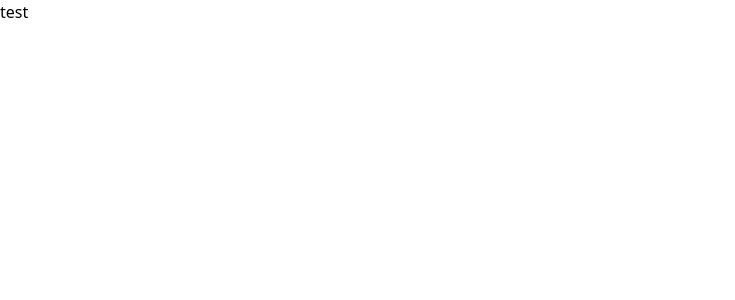
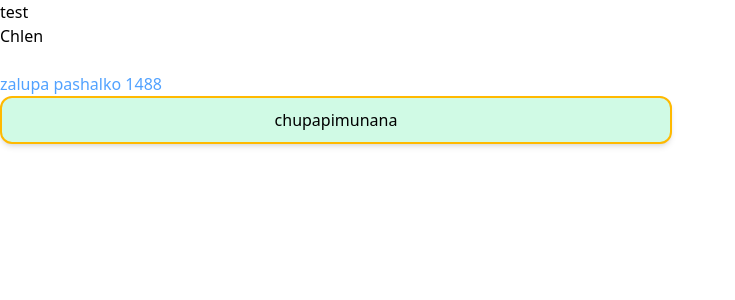
Before and after one commit to ICE-Team-MOB/Candidate-Insight, a React app in the folder frontend/: page / in a window 1280 px wide. Shown: the top 300 px of the page, without its empty margins (0-735 px from the left). Built offline with nearby package versions, Linux system fonts and the light colour scheme; the HTML template or start-up script is replaced by a standard one.

Commit message:
first component

```diff
--- /dev/null
+++ b/frontend/src/components/misha.tsx
@@ -0,0 +1,26 @@
+
+interface MishaProps{
+    text: string;
+}
+
+const Misha: React.FC<MishaProps>=({
+    text,
+}) =>{
+    const xyy =() =>{
+        console.log('chlen')
+    }
+    return(
+        <>
+            <div className = "text-blue-400">
+                {text}
+            </div>
+            <div >
+                <button className="border-2 border-amber-400 w-2xl text-center p-2.5 rounded-xl bg-emerald-100 transition shadow-md hover: shadow-4xl cursor-pointer "  onClick={xyy}>
+                chupapimunana
+                </button>
+            </div>
+        </>
+    );
+};
+
+export default Misha;
--- a/frontend/src/pages/TestPage.tsx
+++ b/frontend/src/pages/TestPage.tsx
@@ -1,10 +1,15 @@
 
+import Misha from "../components/misha";
 import TestComponent from "../components/TestComponent";
 
 const TestPage = ()  => {
     return (
         <>
-            <TestComponent text='test'/>
+            <TestComponent text='test '/>
+            <br />
+            <h1>Chlen</h1>
+            <br />
+            <Misha text='zalupa pashalko 1488'/>
         </>
     );
 };
```
